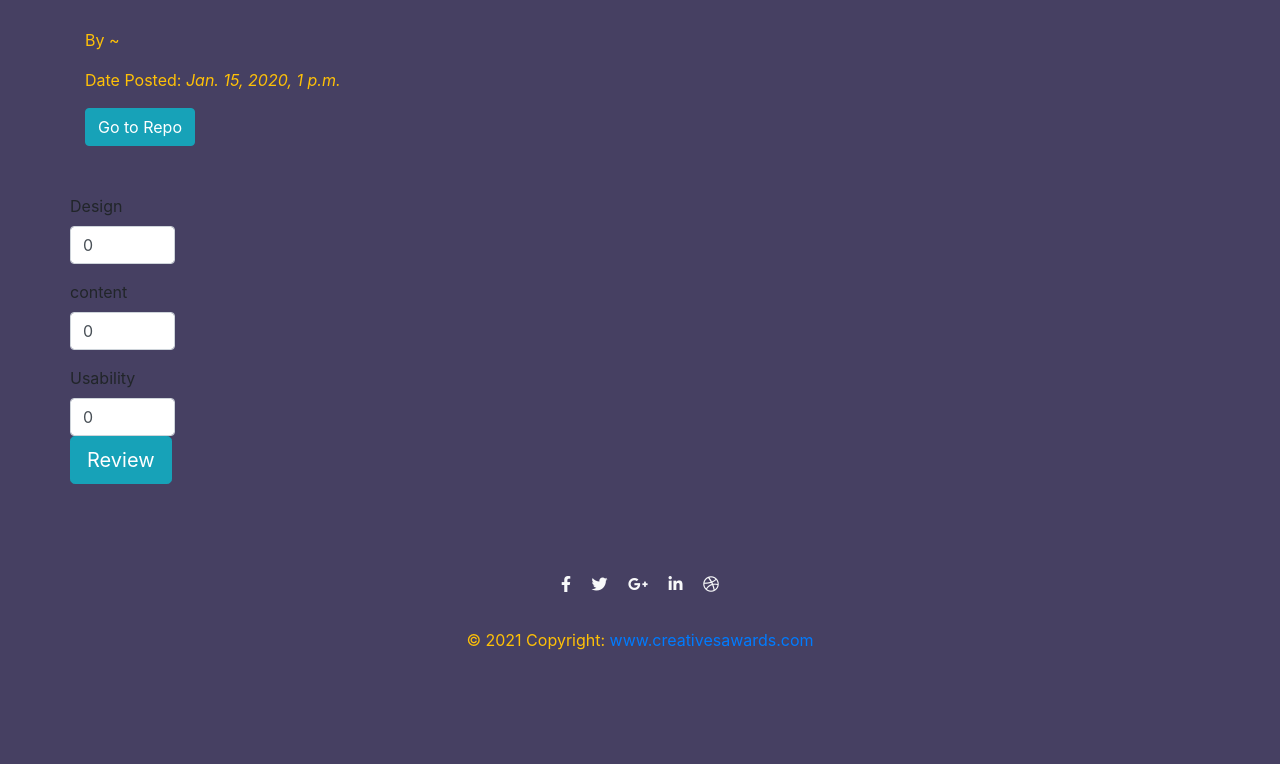
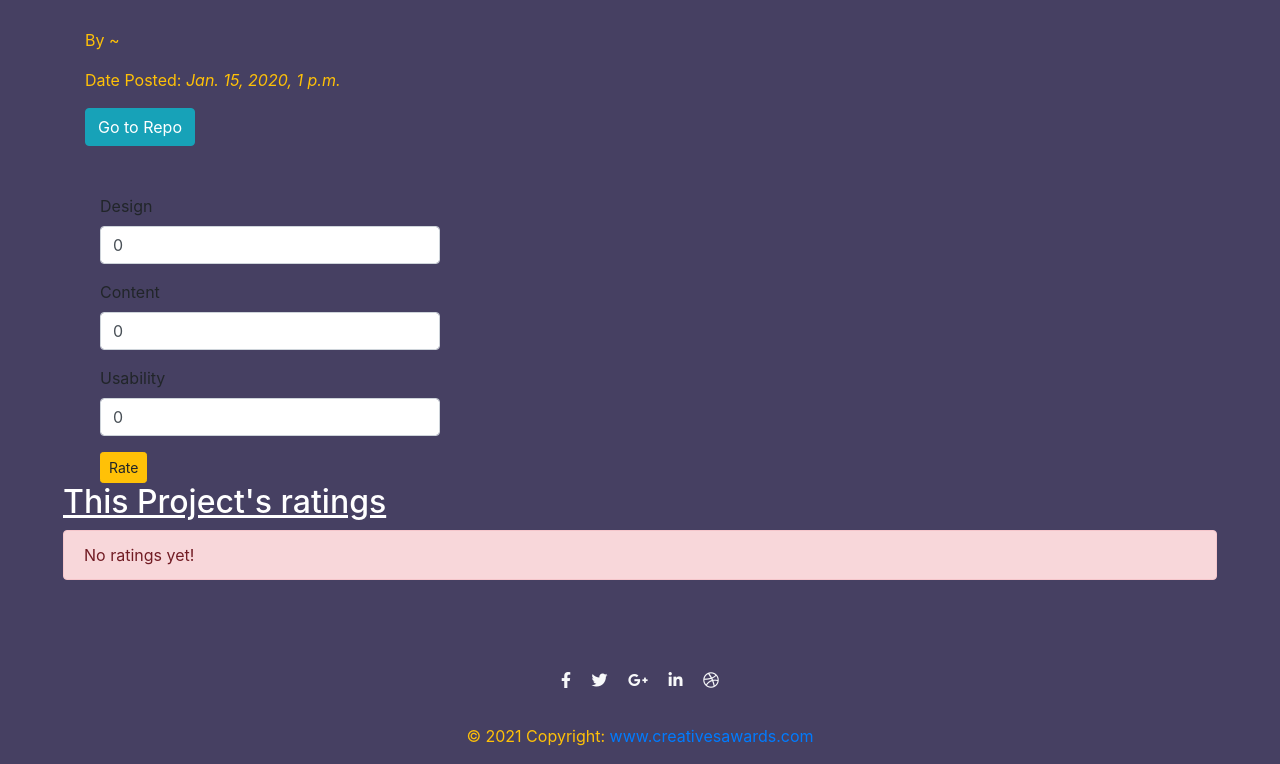
Before and after one commit to devseme/Projo-Awards, a Django app: page /project/1/ in a window 1280 px wide; the page is wider, and only the part inside the window is pictured. Shown: the part 1198-1962 px from the top of that part. Before the commit the page ends 1848 px from the top of that part, so only its background shows below. Run offline with Django 3.2, Linux system fonts and the light colour scheme; data comes from the database, SQL or seed files in the repository; tables that the repository leaves empty hold one stand-in row (values such as "Sample post"); some libraries are stand-ins or nearby versions; some web fonts are replaced.

Commit message:
added fumction and url

```diff
--- a/awards/admin.py
+++ b/awards/admin.py
@@ -1,7 +1,8 @@
 from django.contrib import admin
 
-from .models import Profile,Project
+from .models import Profile,Project,Rating
 
 
 admin.site.register(Profile)
 admin.site.register(Project)
+admin.site.register(Rating)
--- a/awards/models.py
+++ b/awards/models.py
@@ -38,7 +38,8 @@
     category = models.TextField(max_length=20)
     location = models.TextField(max_length=20)
     user = models.ForeignKey(User, on_delete=models.CASCADE, related_name="projects",null=True)
-
+    # rate = models.ForeignKey(Rating,null=True, on_delete=models.CASCADE)
+    # average_rating = models
 
     def save_project(self):
         self.save()
--- a/awards/templates/project_details.html
+++ b/awards/templates/project_details.html
@@ -55,27 +55,36 @@
                             </div>
                 </div>
             </div>
-            <div class="row">
-                <form>
+            <div class="col-md-4">
+                <form action="{%url 'rate.project' project.id %}" method="post">
+                  {% csrf_token %}
                   <div class="mb-3">
                   <label for="Design">Design</label>
-                        <input type="number" class="form-control" name="design" min="0"
-                            max="10" value="0">
+                  <input type="number" class="form-control" name="design" min="0"max="10" value="0">
                   </div>
                   <div class="mb-3">
-                        <label for="Content">content</label>
-                        <input type="number" class="form-control" name="content" min="0"
-                            max="10" value="0">
+                    <label for="Content">Content</label>
+                    <input type="number" class="form-control" name="content" min="0"max="10" value="0">
                   </div>
                   <div class="mb-3">
                       <label for="Usability">Usability</label>
-                        <input type="number" class="form-control" name="usability" min="0"
-                            max="10" value="0">
+                      <input type="number" class="form-control" name="usability" min="0"max="10" value="0">
+                  </div>
+                  <button class="btn btn-warning btn-sm" type="submit">Rate</button>
+                </form>
+              </div>
+          </div>
+        </div>
+        <div class="container-fluid">
+          <h2 text-align="center"><u>This Project's ratings</u></h2>
+          {% for rate in rating %}
+          <div class="col-md-6">
+            <p>Usability: {{rate.usability_rate}}</p>
+          {% empty %}
+            <p class="alert alert-danger"role="alert">No ratings yet!</p>
+          </div>
+          {% endfor %}
 
-                            <button type="submit" class="btn btn-info  btn-lg">Review</button>
-
-                    </div>
-                </form>
         </div>
         </div>
     </section>
--- a/awards/urls.py
+++ b/awards/urls.py
@@ -10,7 +10,7 @@
     path('create_profile/',views.create_profile,name = 'create_profile'),
     path('search/',views.search_project, name='search.post'),
     path("project/<int:project_id>/", views.project_details, name="project_details"),
-    path('rate/',views.rate_project, name='rate.project'),
+    path('rate/<int:id>/',views.rate_project, name='rate.project'),
 
     # path('project/',views.project, name='project'),
 ]
--- a/awards/views.py
+++ b/awards/views.py
@@ -2,7 +2,7 @@
 from django.http  import HttpResponse
 from django.contrib.auth.decorators import login_required
 from django.contrib.auth.models import User
-from .models import Profile,Project
+from .models import Profile,Project,Rating
 from .forms import ShowProjectForm,EditProfileForm,ProfileForm
 from django.http  import HttpResponse,HttpResponseRedirect
 
@@ -92,3 +92,18 @@
         design_rate = request.POST['design']
         content_rate = request.POST['content']
         usability_rate = request.POST['usability']
+
+        Rating.objects.create(
+            project=project,
+            user=current_user,
+            design_rate=design_rate,
+            usability_rate=usability_rate,
+            content_rate=content_rate,
+            avg_rate=round((float(design_rate)+float(usability_rate)+float(content_rate))/3,2),
+        )
+        return render(request,'project_details.html',{"project":project})
+
+    else:
+        project = Project.objects.get(id=id)
+
+        return render(request,'project_details.html',{"project":project})
```
Lines whose indentation alone changed are shown as unchanged.
